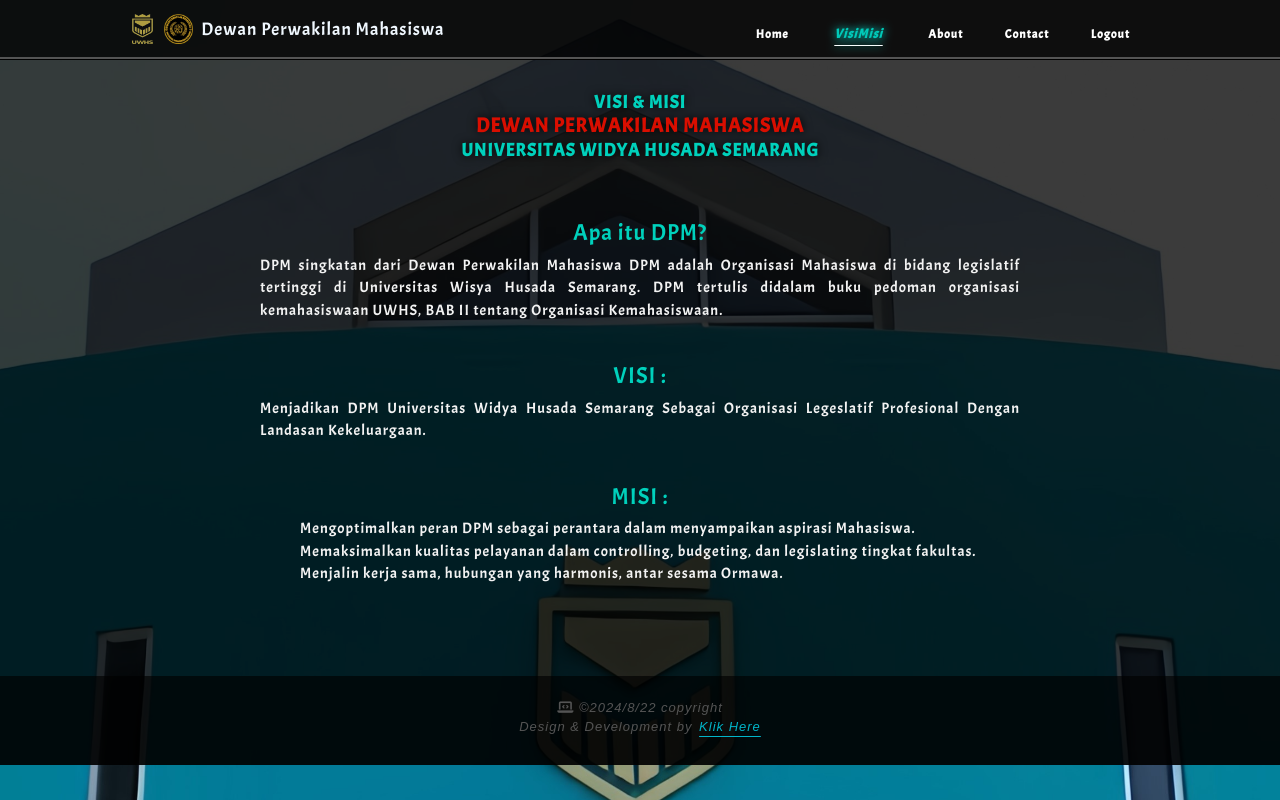
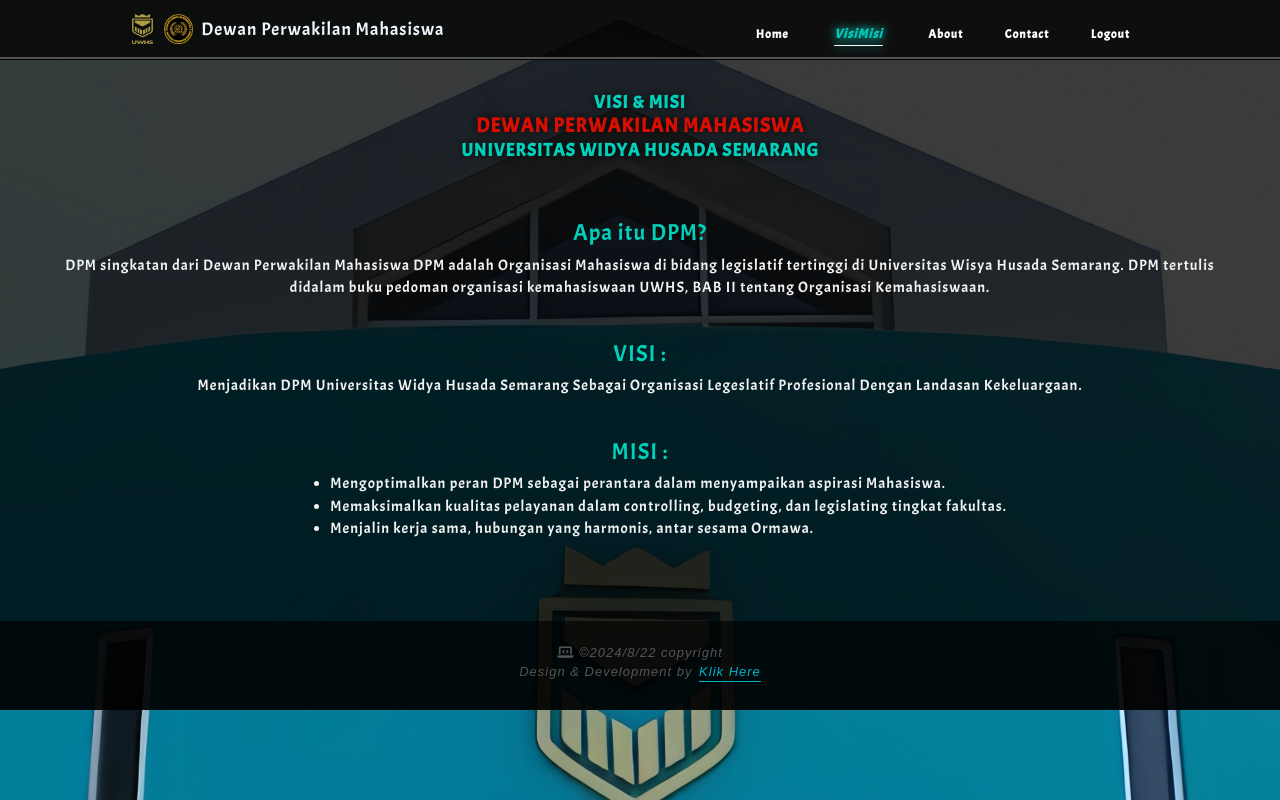
Before and after one commit to dwijatmiko77/official.login, a PHP site: page /visimisi/visimisi.php in a window 1280 px wide. Run offline with PHP 8.4, Linux system fonts and the light colour scheme; the visitor is signed in with stand-in values (Sample User, id 1); some libraries are stand-ins or nearby versions; some web fonts are replaced.

Commit message:
ubah file

```diff
--- a/contact/contact.php
+++ b/contact/contact.php
@@ -1,10 +1,13 @@
 <?php
+// Inisisalisai SESSION
 session_start();
 
+// Pengecekan apakah ada user yang login, jika Tidak arahkan ke login.php
 if (!isset($_SESSION['user'])) {
-  header('location:login.php');
+  header(header: 'location:login.php');
 }
 ?>
+
 
 
 <!DOCTYPE html>
--- a/koneksi.php
+++ b/koneksi.php
@@ -1,2 +1,2 @@
 <?php
-$koneksi = mysqli_connect(hostname: "sql102.ezyro.com", username: "ezyro_37326460", password: "AKUNdpm123", database: "ezyro_37326460_data_pengunjung") or die("database tidak terhubung");
+$koneksi = mysqli_connect(hostname: "localhost", username: "root", password: "", database: "db_pengunjung") or die("database tidak terhubung");
--- a/visimisi/visimisi.css
+++ b/visimisi/visimisi.css
@@ -312,22 +312,28 @@
 }
 
 /* HEADING=============================== */
-.section {
+main {
   color           : rgb(243, 243, 243);
   background-color: #000000c4;
+  display         : grid;
+  justify-content : center;
 }
 
-center h1 {
-  color         : #d90e00;
-  text-shadow   : 0 0 10px #000000;
-  font-family   : "acme", sans-serif;
-  letter-spacing: 1px;
-  padding-top   : 90px;
-  padding-bottom: 25px;
-  padding-left  : 10px;
-  padding-right : 10px;
-  font-weight   : 900;
-  font-size     : 20px;
+main h1 {
+  display        : flexbox;
+  justify-content: center;
+  justify-self   : center;
+  text-align     : center;
+  color          : #d90e00;
+  text-shadow    : 0 0 10px #000000;
+  font-family    : "acme", sans-serif;
+  letter-spacing : 1px;
+  padding-top    : 90px;
+  padding-bottom : 25px;
+  padding-left   : 10px;
+  padding-right  : 10px;
+  font-weight    : 900;
+  font-size      : 20px;
 }
 
 h1 span {
@@ -339,6 +345,8 @@
 }
 
 h4.animate__animated {
+  display        : flex;
+  justify-content: center;
   font-size      : 23px;
   margin-left    : 2rem;
   margin-right   : 2rem;
@@ -346,51 +354,64 @@
   animation-delay: 1000ms;
 }
 
-.section p {
-  font-size   : 15px;
-  margin-left : 50px;
-  margin-right: 50px;
-  color       : rgb(243, 243, 243);
-  text-align  : justify;
+main p {
+  display        : flex;
+  justify-content: center;
+  text-align     : center;
+  font-size      : 15px;
+  margin-left    : 50px;
+  margin-right   : 50px;
+  color          : rgb(243, 243, 243);
 }
 
-p.misi {
-  padding-left  : 40px;
-  padding-right : 40px;
-  padding-bottom: 90px;
-  margin        : 0;
+.misi {
+  display        : flexbox;
+  justify-content: center;
+  justify-self   : center;
+  margin-bottom  : 5rem;
+  margin-left    : 55px;
+  margin-right   : 30px;
 }
 
+.misi li {
+  list-style-type: disc;
+  font-size      : 15px;
+  flex           : 1 1 0%;
+  margin         : 0;
+}
+
+
 @media screen and (min-width: 900px) {
-  .section p {
+  .main p {
     width     : 95vh;
     text-align: justify;
   }
 }
 
-/* ========================================= */
-
+/* --------------------------------------------------- */
 .footer {
   background-color: #000000eb;
   padding-top     : 22px;
   padding-bottom  : 12px;
   width           : 100%;
-  position        : relative;
   display         : flex;
   align-items     : center;
   justify-content : center;
-  inset           : 0 0 0 0;
+  position        : relative;
+  bottom          : 0;
+  left            : 0;
+  right           : 0;
+
 }
 
 .footer p {
-  font-style      : italic;
-  position       : relative;
   display        : inline-flexbox;
   justify-content: center;
   align-items    : center;
   font-size      : 13px;
   color          : #545454;
   font-family    : sans-serif;
+  font-style     : italic;
 }
 
 a.port {
--- a/visimisi/visimisi.php
+++ b/visimisi/visimisi.php
@@ -1,11 +1,12 @@
 <?php
+// Inisisalisai SESSION
 session_start();
 
+// Pengecekan apakah ada user yang login, jika Tidak arahkan ke login.php
 if (!isset($_SESSION['user'])) {
-  header('location:login.php');
+  header(header: 'location:login.php');
 }
 ?>
-
 
 <!DOCTYPE html>
 <html lang="en">
@@ -64,7 +65,7 @@
   </nav>
   <!-- nav end -->
   <!-- CONTEN -->
-  <center class="section">
+  <main>
     <h1 class="animate__animated animate__fadeInUp">
       <span>VISI & MISI</span> <br />
       DEWAN PERWAKILAN MAHASISWA <br />
@@ -86,15 +87,15 @@
     </p>
     <br />
     <h4 class="animate__animated animate__fadeInDown">MISI :</h4>
-    <p class="misi animate__animated animate__fadeInDown">
-      Mengoptimalkan peran DPM sebagai perantara dalam menyampaikan aspirasi
-      Mahasiswa. <br>
-      Memaksimalkan kualitas pelayanan dalam controlling, budgeting,
-      dan legislating tingkat fakultas. <br>
-      Menjalin kerja sama, hubungan yang
-      harmonis, antar sesama Ormawa.
-    </p>
-  </center>
+    <ol class="misi animate__animated animate__fadeInDown">
+      <li>Mengoptimalkan peran DPM sebagai perantara dalam menyampaikan aspirasi
+        Mahasiswa.</li>
+      <li>Memaksimalkan kualitas pelayanan dalam controlling, budgeting,
+        dan legislating tingkat fakultas.</li>
+      <li>Menjalin kerja sama, hubungan yang
+        harmonis, antar sesama Ormawa.</li>
+    </ol>
+  </main>
   <!-- CONTEN END -->
   <!-- footer -->
   <!-- -------------------------------------------------------------------------------------- -->
```
Also changed, not shown: other parts of visimisi/visimisi.css (+31 -0 lines), about/about.css (+63 -6 lines), about/about.php (+4 -3 lines), contact/contact.css (+10 -10 lines), index.php (+13 -16 lines), style.css (+84 -24 lines), xlogin.css (+23 -18 lines), asset/3 FEED OPEN NEW GEN 2024 .png (added), asset/Announcement - Peserta Lolos Seleksi Dewan Perwakilan Mahasiswa.png (added), asset/Brosur Open New Gen Dewan Perwakilan Mahasiswa 2024.png (added), asset/FEED PEMIRA.png (added), 5 other files.
